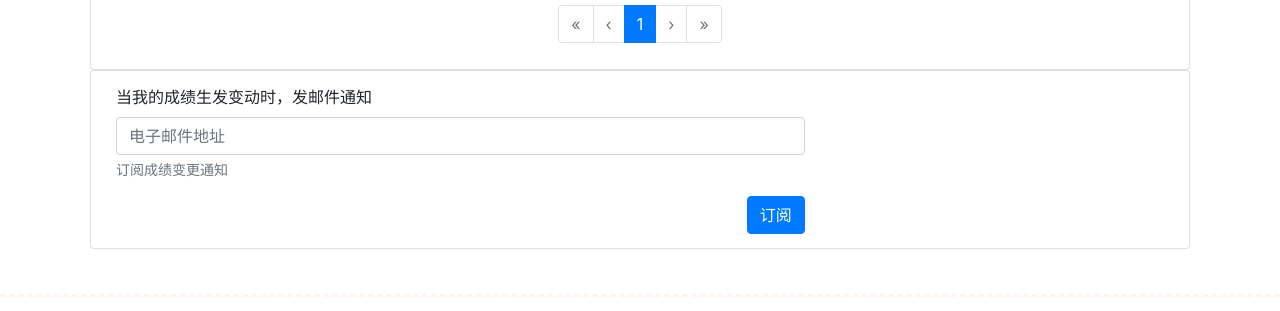
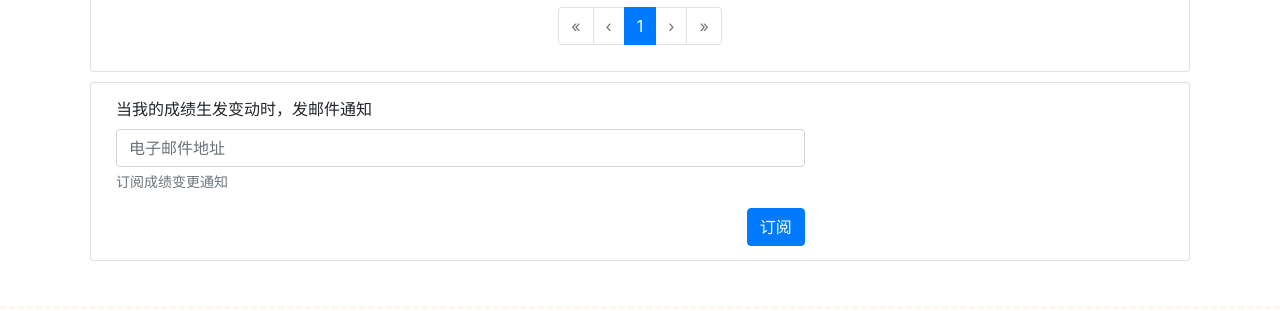
Before and after one commit to HarborZeng/nwugrade, a Vue app: page / in a window 1280 px wide. Shown: the part 832-1143 px from the top of the page. Built offline with nearby package versions, Linux system fonts and the light colour scheme.

Commit message:
调整间距

```diff
--- a/src/components/Grade.vue
+++ b/src/components/Grade.vue
@@ -23,7 +23,7 @@
           </b-input-group>
         </b-form-group>
       </b-col>
-      <h5 v-html="yearAndTermNo"></h5>
+      <h5 v-html="yearAndTermNo" class="more-space-top"></h5>
       <b-table :class="small ? 'small-font' : ''"
 
                hover
@@ -39,7 +39,7 @@
                     :per-page="50">
       </b-pagination>
     </div>
-    <div class="card harbor-padding">
+    <div class="card harbor-padding more-space-top">
       <b-col md="8" class="my-1">
         <b-form-group label="当我的成绩生发变动时，发邮件通知"
                       label-for="emailInput"
```
